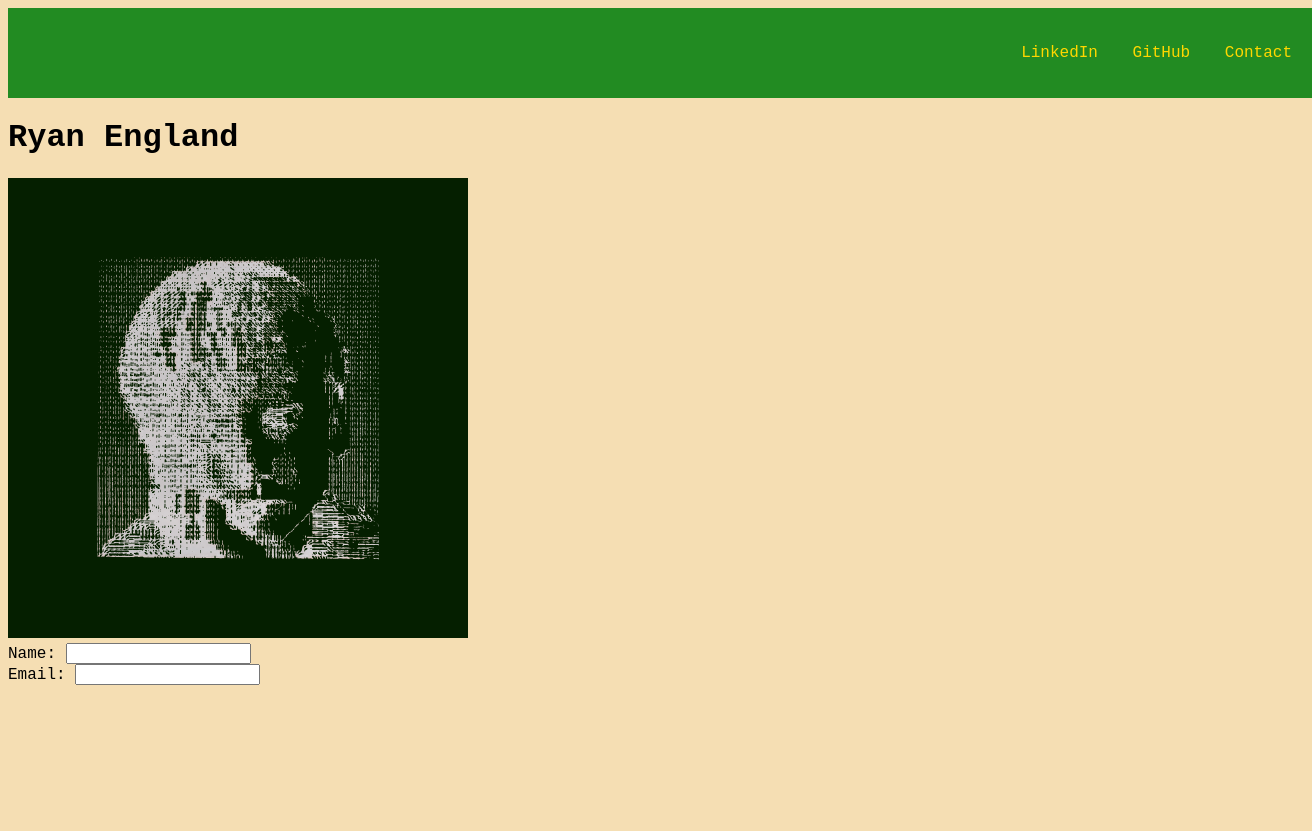
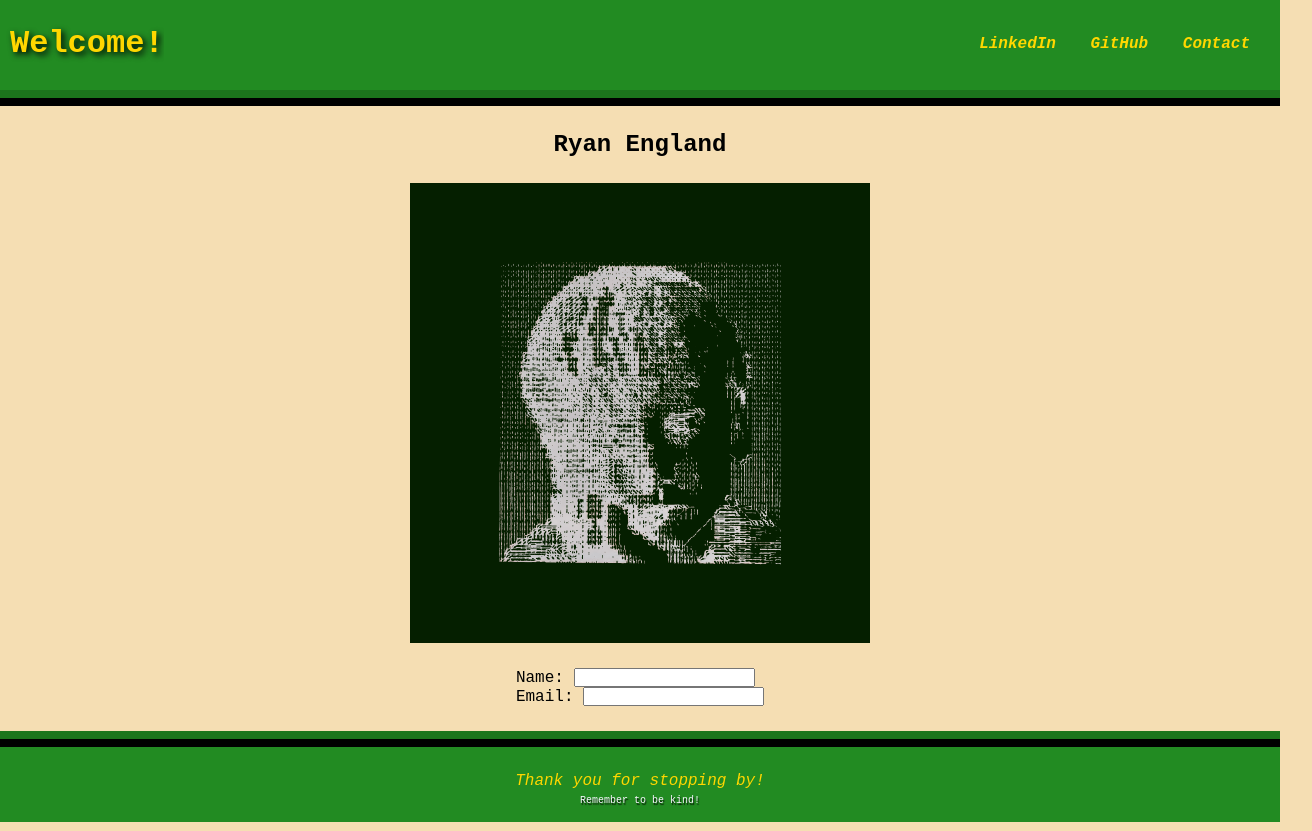
Before and after one commit to stellyes/mini-project-1-edx, a plain HTML site: page index.html in a window 1280 px wide. Shown: the whole page, 1312 px wide, since content can reach past the window. Before the commit the page ends 800 px from the top, so only its background shows below. Drawn offline with Linux system fonts and the light colour scheme.

Commit message:
Added remaining HTML and CSS elements

```diff
--- a/assets/css/style.css
+++ b/assets/css/style.css
@@ -1,22 +1,74 @@
+* {
+  margin: 0px;
+  padding: 0px;
+}
+
+p,
+a {
+  font-weight: 400;
+  font-style: italic;
+  color: gold;
+}
+
 body {
   background-color: wheat;
   max-width: 100%;
   font-family: "Courier New", Courier, monospace;
 }
 
-header,
-footer {
+header {
   background-color: forestgreen;
+  border-bottom: 1rem ridge #082108;
+  margin-bottom: 20px;
+}
+
+header h1 {
+  margin-top: 25px;
+  margin-left: 10px;
+  color: gold;
+  text-shadow: 3px 3px 6px black;
 }
 
 main h1 {
   font-weight: 700;
 }
 
+footer {
+  background-color: forestgreen;
+  border-top: 1rem ridge #082108;
+  margin-top: 20px;
+  height: 75px;
+}
+
+.bonus p {
+  display: flex;
+  justify-content: center;
+  margin-top: 25px;
+  margin-bottom: 5px;
+}
+
+.bonus a {
+  display: flex;
+  justify-content: center;
+  margin-top: 0px;
+  font-size: x-small;
+  font-style: normal;
+  text-decoration: none;
+  color: ghostwhite;
+  text-shadow: 1px 2px 1px #082108;
+  cursor: help;
+}
+
+.heading {
+  display: flex;
+  justify-content: space-between;
+  flex-direction: row;
+}
+
 .menu {
   display: flex;
   justify-content: flex-end;
-  margin-right: 0;
+  margin-right: 10px;
   padding: 20px;
   width: 100%;
   height: 50px;
@@ -24,6 +76,8 @@ main h1 {
 }
 
 .menu ul {
+  align-items: baseline;
+  margin-top: 15px;
   list-style-type: none;
 }
 
@@ -35,6 +89,7 @@ main h1 {
 .menu ul li a {
   color: gold;
   text-decoration: none;
+  font-weight: 600;
 }
 
 .menu ul li a:hover {
@@ -43,11 +98,29 @@ main h1 {
   cursor: grab;
 }
 
-.content {
+.name,
+.stellyes,
+.contact-form {
+  display: flex;
+  justify-content: center;
+  margin: 25px;
+}
+
+.contact-form form {
   display: block;
   flex-direction: column;
-  gap: 0px 20px;
 }
 
-.content form {
+/*
+https://www.w3schools.com/css/css3_transitions.asp
+just for fun!
+*/
+
+.sfx {
+  transition: filter 2s;
+  transition-delay: 1s;
 }
+
+.sfx:hover {
+  filter: invert(100%);
+}
--- a/index.html
+++ b/index.html
@@ -7,7 +7,8 @@
     <title>Project 1</title>
   </head>
   <body>
-    <header>
+    <header class="heading">
+      <h1>Welcome!</h1>
       <div class="menu">
         <ul>
           <li>
@@ -20,20 +21,37 @@
         </ul>
       </div>
     </header>
-    <main class="content">
+    <main>
+      <section class="name">
         <h1>Ryan England</h1>
+      </section>
+      <section class="stellyes">
         <img
+          class="sfx"
           src="assets/images/stellyes.png"
-        alt="Pixel art of child resting his head on his hand."
+          alt="Pixel art of child resting his head on his hand. The child's name is 'Stellyes'"
         />
-      <form>
-        <label for="fullname">Name:</label>
-        <input type="text" name="fullname" />
+      </section>
+      <section class="contact-form">
+        <form id="contact">
+          <label for="name">Name: </label>
+          <input type="text" name="name" />
           <br />
           <label for="email">Email:</label>
           <input type="text" name="email" />
         </form>
+      </section>
     </main>
-    <footer></footer>
+    <footer>
+      <div class="bonus">
+        <p>Thank you for stopping by!</p>
+          <a
+            href="https://www.youtube.com/watch?v=kwK7ExuKRxM"
+            alt="Video: SHIFT Foods - King 5 Interview "
+            >Remember to be kind!</a
+          >
+        </p>
+      </div>
+    </footer>
   </body>
 </html>
```
Lines whose indentation alone changed are shown as unchanged.
